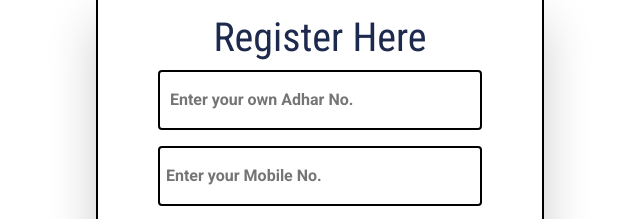
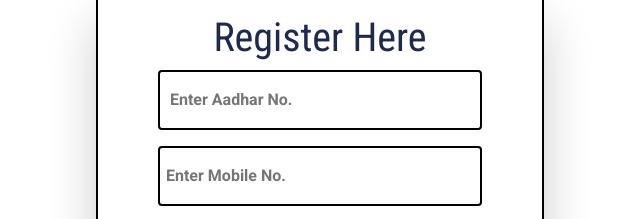
Before and after one commit to MayankYadav013/Medwise, a plain HTML site: page register.html in a window 1280 px wide. Shown: the part 166-385 px from the top of the page, 320-960 px from the left. Drawn offline with nearby package versions, Linux system fonts and the light colour scheme.

Commit message:
Updates for login & register

```diff
--- a/register.html
+++ b/register.html
@@ -106,10 +106,10 @@
         <h1>Register Here</h1>
         <form id="reg-form">
             <p>
-                <input type="number" id="adhar" name="adhar" placeholder="&nbsp; Enter your own Adhar No." required><i class="validation"><span></span><span></span></i>
+                <input type="number" id="adhar" name="adhar" placeholder="&nbsp; Enter Aadhar No." required><i class="validation"><span></span><span></span></i>
                 </p>
            <p>
-            <input type="number" id="mob" name="mob" placeholder="&nbsp;Enter your Mobile No." required><i class="validation"><span></span><span></span></i>
+            <input type="number" id="mob" name="mob" placeholder="&nbsp;Enter Mobile No." required><i class="validation"><span></span><span></span></i>
           </p>
           <p>
           <input type="submit" id="register" value="Register">
```
Also changed, not shown: index.html (+1 -1 lines), login.html (+1 -1 lines).
